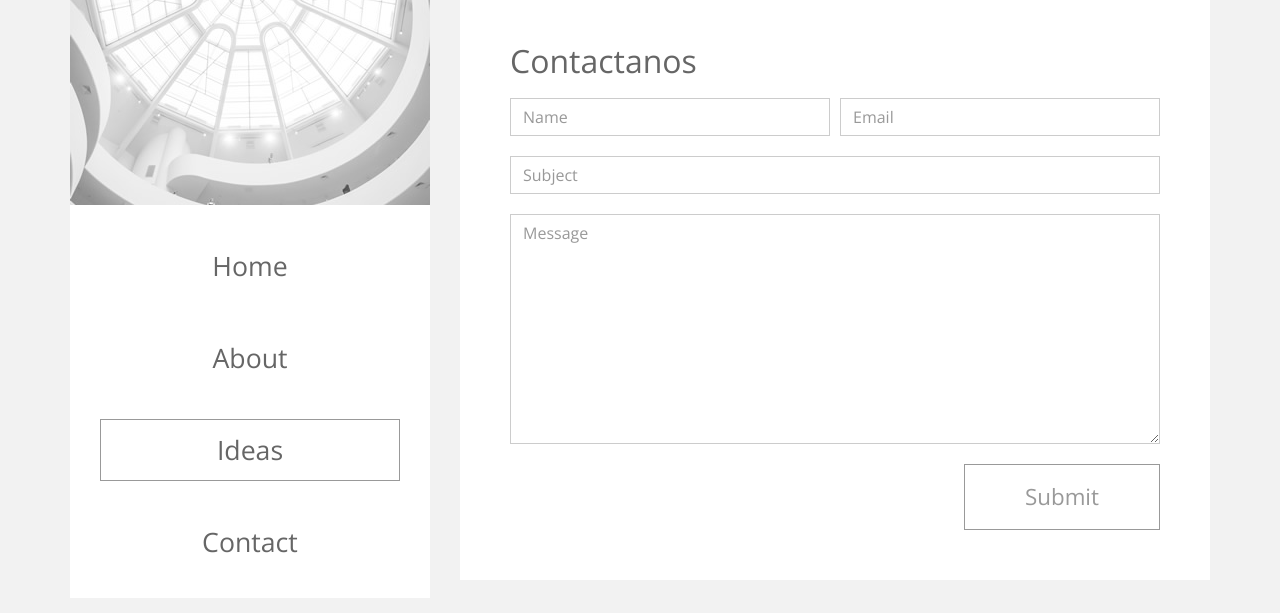
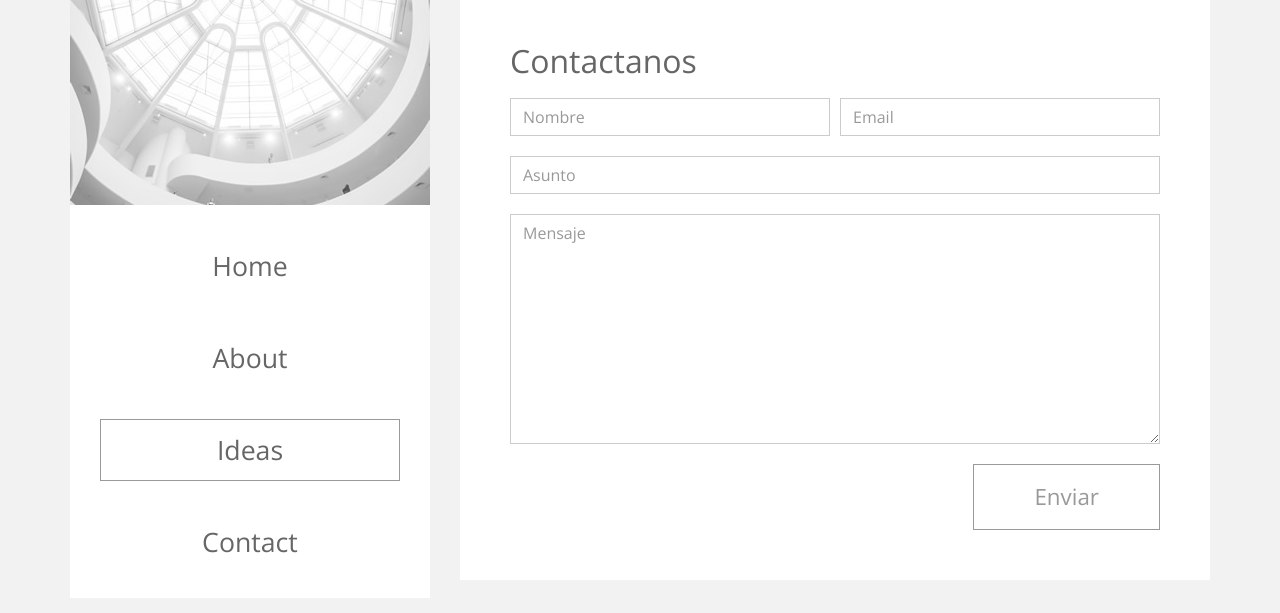
Before and after one commit to YasuoOda/YasuoOda.github.io, a Jekyll site: the page index.html, which Jekyll copies as it is, in a window 1280 px wide and 900 px high, scrolled down 2115 px. Shown: the part 235-848 px from the top of the window. Built offline with Jekyll 4.4.1, drawn with Linux system fonts in a browser that asks for light colours.

Commit message:
Update index.html

```diff
--- a/index.html
+++ b/index.html
@@ -155,19 +155,19 @@ http://www.templatemo.com/tm-481-elevate
                         <form action="#contact" method="get" class="contact-form">
 
                             <div class="form-group col-xs-12 col-sm-12 col-md-6 col-lg-6 form-group-2-col-left">
-                                <input type="text" id="contact_name" name="contact_name" class="form-control" placeholder="Name"  required/>
+                                <input type="text" id="contact_name" name="contact_name" class="form-control" placeholder="Nombre"  required/>
                             </div>
                             <div class="form-group col-xs-12 col-sm-12 col-md-6 col-lg-6 form-group-2-col-right">
                                 <input type="email" id="contact_email" name="contact_email" class="form-control" placeholder="Email"  required/>
                             </div>
                             <div class="form-group">
-                                <input type="text" id="contact_subject" name="contact_subject" class="form-control" placeholder="Subject"  required/>
+                                <input type="text" id="contact_subject" name="contact_subject" class="form-control" placeholder="Asunto"  required/>
                             </div>
                             <div class="form-group">
-                                <textarea id="contact_message" name="contact_message" class="form-control" rows="9" placeholder="Message" required></textarea>
+                                <textarea id="contact_message" name="contact_message" class="form-control" rows="9" placeholder="Mensaje" required></textarea>
                             </div>
 
-                            <button type="submit" class="btn btn-primary submit-btn">Submit</button>
+                            <button type="submit" class="btn btn-primary submit-btn">Enviar</button>
 
                         </form>
                     </div>
```
